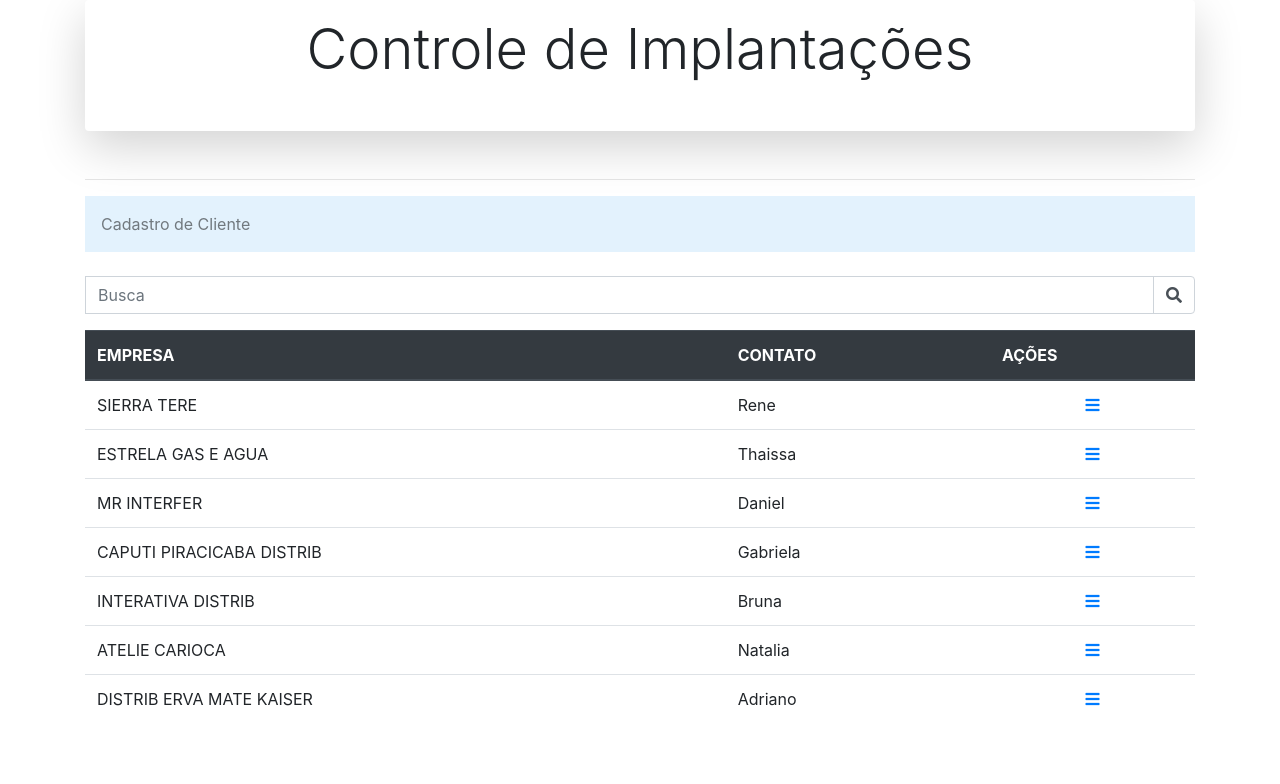
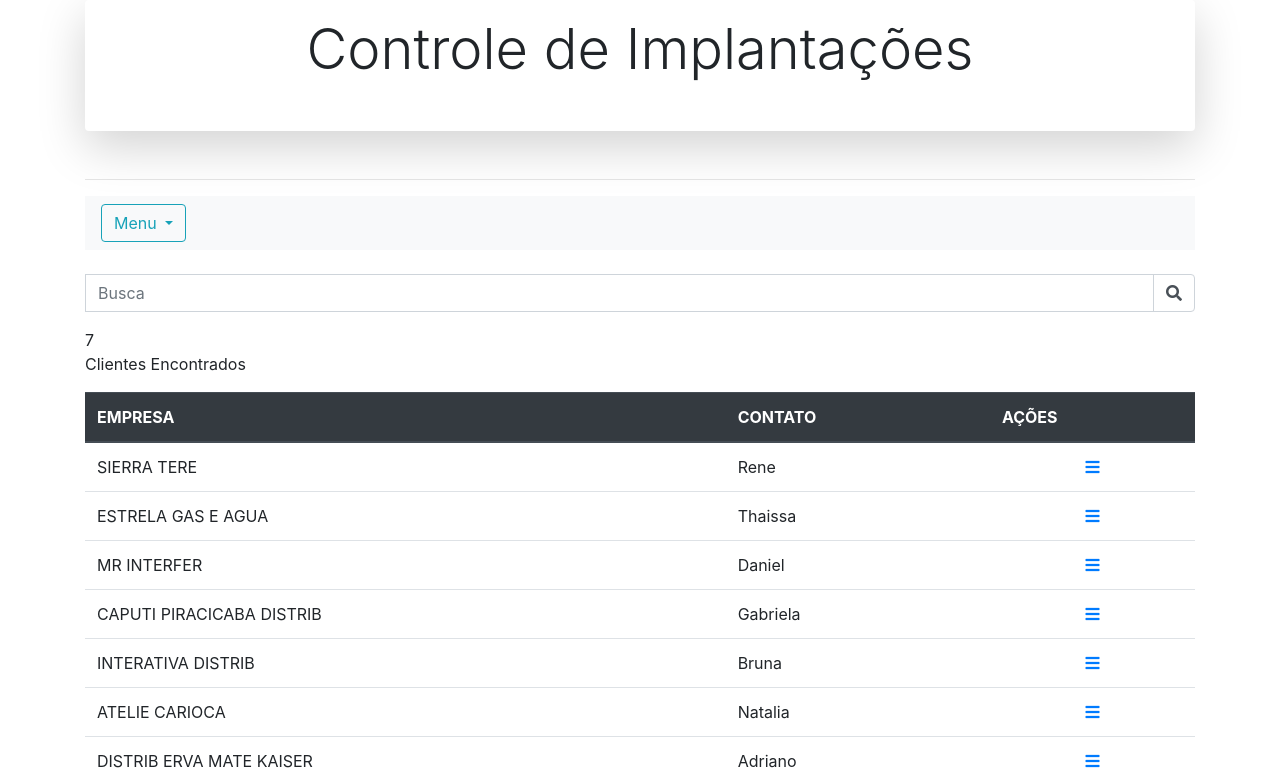
Before and after one commit to viniciusasf/controleimplantacao, a PHP site: page /?procura=T in a window 1280 px wide. Shown: the top 784 px of the page. Before the commit the page ends 706 px from the top, so only its background shows below. Run offline with PHP 8.4, Linux system fonts and the light colour scheme; data comes from the database, SQL or seed files in the repository.

Commit message:
clientes encontrados
clientes encontrados

```diff
--- a/cabecalho.php
+++ b/cabecalho.php
@@ -20,5 +20,4 @@
         <div class="shadow-lg p-3 mb-5 bg-body rounded">
             <h1 class="display-4 text-center">Controle de Implantações</h1></br>
         </div>
-
         <hr>
--- a/implantacao.php
+++ b/implantacao.php
@@ -17,9 +17,10 @@ foreach ($resultado as $key => $values)
 ?>
 
 <div class="container">
+    <nav class="navbar navbar-expand-lg navbar-light bg-light">
 
-    <h1><? echo $values; ?></h1>
-    <!--Busca a Razão Social do cliente-->
+        <h1><? echo $values; ?></h1><!--Busca a Razão Social do cliente-->
+    </nav>
         <hr>
 
         <!--Inicia formulário para Cadastro implantacao-->
--- a/index.php
+++ b/index.php
@@ -3,70 +3,73 @@ include_once "conecta.php";
 include "cabecalho.php";
 ?>
 
-
-
-<nav class="navbar navbar-light" style="background-color: #e3f2fd;">
-
-    <ul class="navbar-nav">
-        <li class="nav-item">
-            <a class="nav-link" href="cadastroCliente.php">Cadastro de Cliente</a>
-        </li>
-    </ul>
-
+<nav class="navbar navbar-expand-lg navbar-light bg-light">
+    <div class="btn-group">
+        <button type="button" class="btn btn-outline-info dropdown-toggle" data-toggle="dropdown" aria-haspopup="true" aria-expanded="false">
+            Menu
+        </button>
+        <div class="dropdown-menu">
+            <a class="dropdown-item" href="cadastroCliente.php">Cadastro Cliente</a>
+            <a class="dropdown-item disabled" href="#">Listar Clientes Inativos</a>
+        </div>
 </nav>
 <br>
-
 
 <table class="table table-hover" width="100%">
     <thead class="thead-dark">
         <tr>
-
             <th>EMPRESA</th>
             <th>CONTATO</th>
             <th>AÇÕES</th>
-
         </tr>
     </thead>
 
-    <form action="index.php">
+    <form>
         <div class="form-group input-group">
             <span class="input-group-addon"><i class="glyphicon glyphicon-search"></i></span>
             <input type="text" class="form-control" name="procura" placeholder="Busca">
+
             <div class="input-group-append">
                 <div class="input-group-text" style="background-color: #FFF"><i class="fas fa-search"></i></div>
             </div>
         </div>
     </form>
 
+    <!-- Bloco que realiza o papel do Read PHP- recupera os dados e apresenta na tela -->
     <?php
-    // Bloco que realiza o papel do Read - recupera os dados e apresenta na tela
-    $p = $_GET["procura"];
+    $p = $_GET["procura"]; //captura a variavel do form
 
-    try {
 
-        $stmt = $conn->prepare("SELECT * FROM cliente WHERE ativo = 'T' AND razaosocial LIKE '%$p%'");
-        if ($stmt->execute()) {
+
+    $stmt = $conn->prepare("SELECT * FROM cliente WHERE ativo = 'T' AND razaosocial LIKE '%$p%'"); //inseri a variavel procura dentro do Like
+    $stmt->execute();
+    $count = $stmt->rowCount();
+
+    echo $count."<p> Clientes Encontrados</p>" ;
+
     while ($rs = $stmt->fetch(PDO::FETCH_OBJ)) {
 
+
     ?>
+
+        <!--Inicia html -->
         <tr>
+
             <td><?php echo $rs->razaosocial; ?> </td>
             <td><?php echo $rs->contato; ?></td>
             <td>
                 <center>
                     <a href=implantacao.php?id=<?php echo $rs->id_cliente; ?> <i class="fas fa-bars"></i></a>
-                            <!--<a href=implantacao.php?id=<?php echo $rs->id_cliente; ?> class="btn btn-danger btn-xs"><span class="glyphicon glyphicon-remove"></span> Excluir</a>-->
                 </center>
             </td>
         </tr>
+        <!--Finaliza html -->
+
     <?php
     }
-        } else {
-            echo "Erro: Não foi possível recuperar os dados do banco de dados";
-        }
-    } catch (PDOException $erro) {
-        echo "Erro: " . $erro->getMessage();
-    }
+
+
+
 
     ?>
     </tbody>
--- a/scripts.php
+++ b/scripts.php
@@ -1,3 +1,7 @@
+
+
+
+
 
 <script>
     // Example starter JavaScript for disabling form submissions if there are invalid fields
```
Also changed, not shown: cadastroCliente.php (+16 -9 lines). Lines whose indentation alone changed are shown as unchanged.
